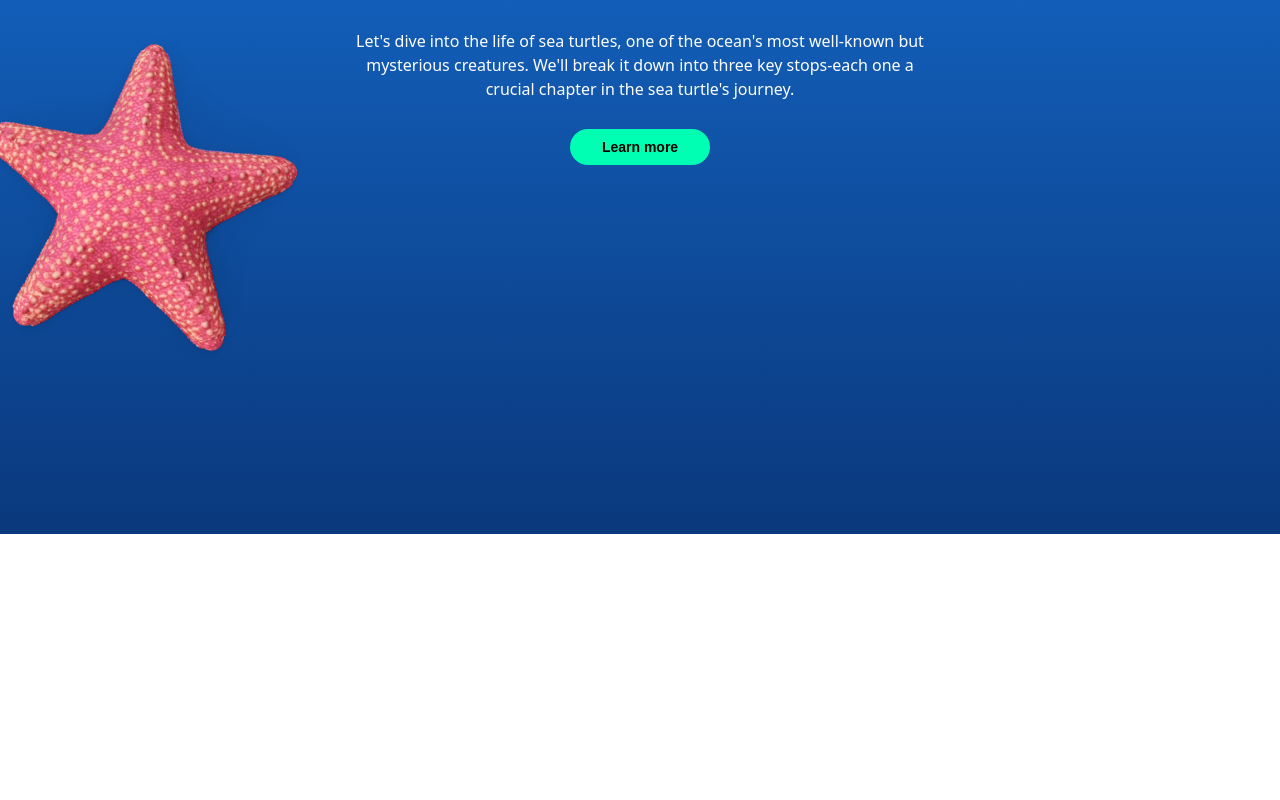
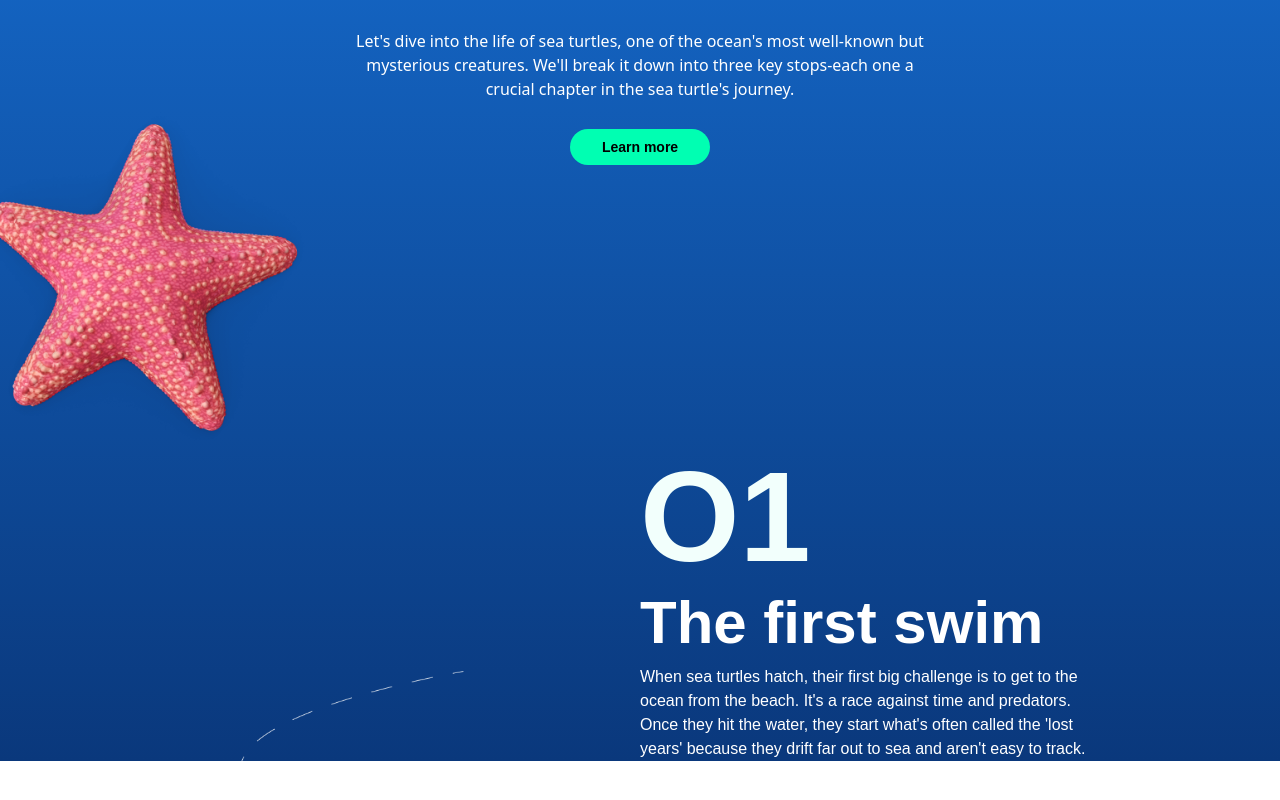
Before and after one commit to KalpitChandekar/sea-turtles, a Next.js app: page / in a window 1280 px wide. Shown: the part 306-1106 px from the top of the page. Before the commit the page ends 840 px from the top, so only its background shows below. Built offline with nearby package versions, Linux system fonts and the light colour scheme.

Commit message:
[feat]: add first fact

```diff
--- a/src/app/page.js
+++ b/src/app/page.js
@@ -1,11 +1,13 @@
 import Hero from "@/components/Hero";
 import Navbar from "../components/Navbar";
+import Fact1 from "@/components/Fact1";
 
 const page = () => {
   return (
     <main className="">
       <Navbar />
       <Hero />
+      <Fact1 />
     </main>
   );
 };
--- /dev/null
+++ b/src/components/Fact1.js
@@ -0,0 +1,30 @@
+import Image from "next/image";
+
+const Facts = () => {
+  return (
+    <div className="flex mt-72 relative max-w-6xl mx-auto">
+      <div className="flex justify-center w-1/2">
+        <Image
+          src="/line1.png"
+          alt="facts"
+          height={316}
+          width={466}
+          className="w-56 absolute -bottom-60 j"
+        />
+      </div>
+      <div className="w-1/2 mx-auto">
+        <h1 className="text-9xl font-semibold text-[#F2FFFC] ">O1</h1>
+
+        <h2 className="my-3 text-6xl font-semibold">The first swim</h2>
+
+        <p className="w-[80%] ">
+          When sea turtles hatch, their first big challenge is to get to the
+          ocean from the beach. It's a race against time and predators. Once
+          they hit the water, they start what's often called the 'lost years'
+          because they drift far out to sea and aren't easy to track.
+        </p>
+      </div>
+    </div>
+  );
+};
+export default Facts;
--- a/src/components/Hero.js
+++ b/src/components/Hero.js
@@ -11,7 +11,7 @@ const Hero = () => {
         stops-each one a crucial chapter in the sea turtle's journey.
       </p>
       <Button />
-      <div className="absolute top-60 left-0">
+      <div className="absolute top-80 left-0">
         <Image
           src="/Starfish.png"
           alt="hero image"
```
